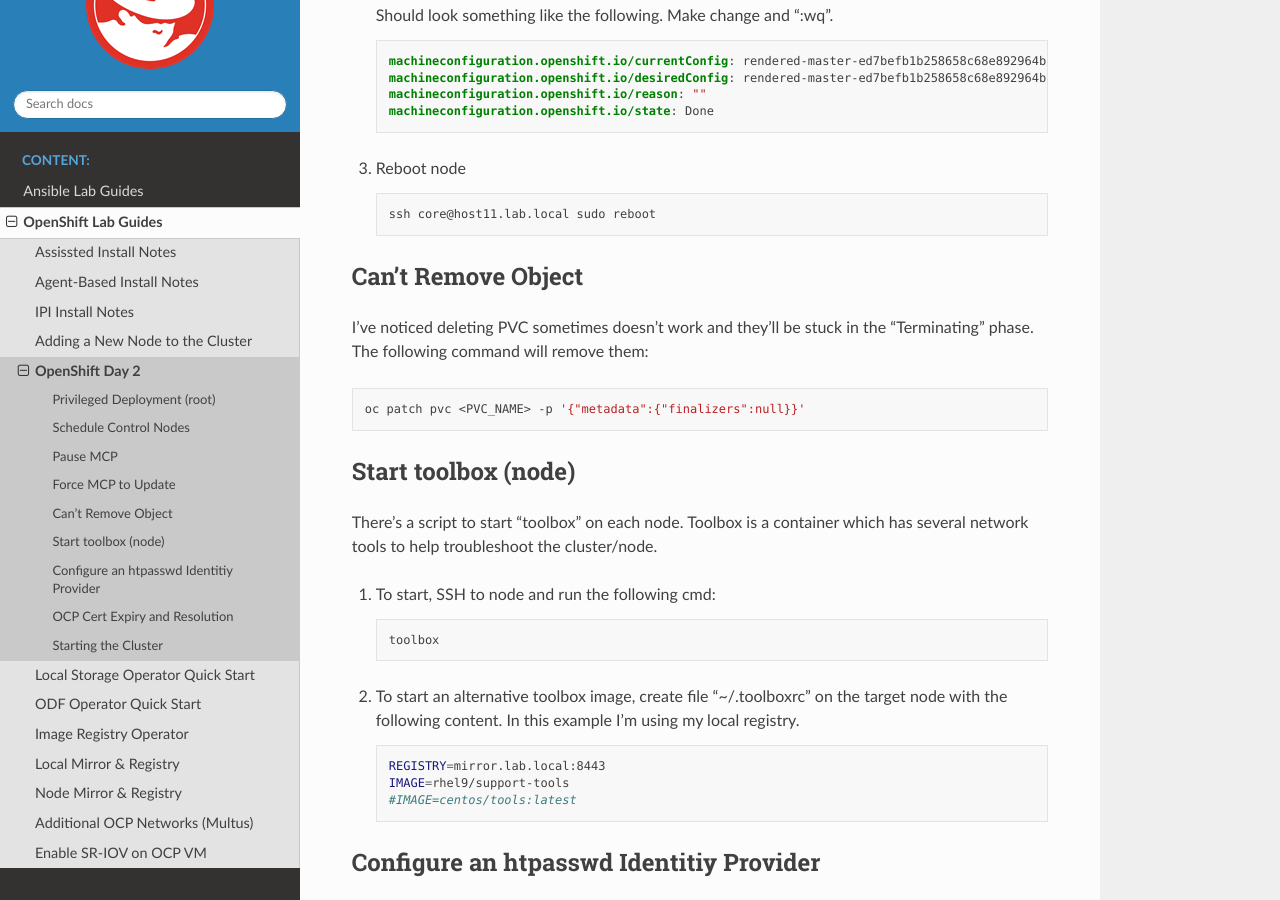
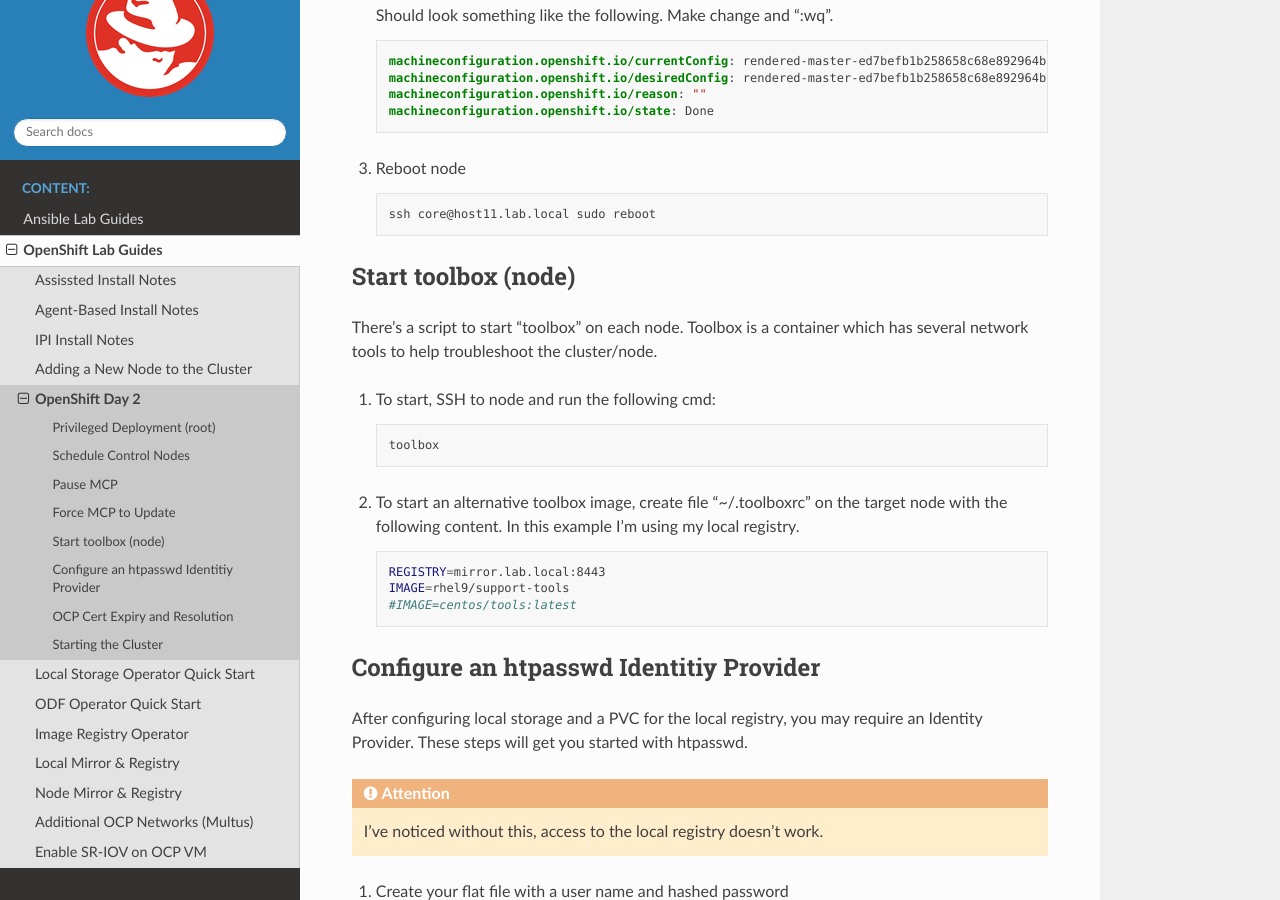
Before and after one commit to vtog/labGuides, a Sphinx documentation site: the page built from source/ocp/openshift-day2.rst, in a window 1280 px wide and 900 px high, scrolled down 2218 px. Built offline with Sphinx 7.4.7 and the Read the Docs theme 2.0.0, drawn with Linux system fonts in a browser that asks for light colours; pages that are not in the unit, such as notebooks, are missing from menus.

```diff
--- a/source/ocp/openshift-day2.rst
+++ b/source/ocp/openshift-day2.rst
@@ -128,16 +128,6 @@ If MCP gets stuck try forcing the update to unstuck it.
    .. code-block:: yaml
 
       ssh core@host11.lab.local sudo reboot
-
-Can't Remove Object
--------------------
-
-I've noticed deleting PVC sometimes doesn't work and they'll be stuck in the
-"Terminating" phase.  The following command will remove them:
-
-.. code-block:: bash
-
-   oc patch pvc <PVC_NAME> -p '{"metadata":{"finalizers":null}}'
 
 Start toolbox (node)
 --------------------
```
Also changed, not shown: source/ocp/image-registry.rst (+7 -0 lines), source/ocp/add-node.rst (line endings or trailing spaces), source/ocp/assissted-installer-notes.rst (line endings or trailing spaces).
